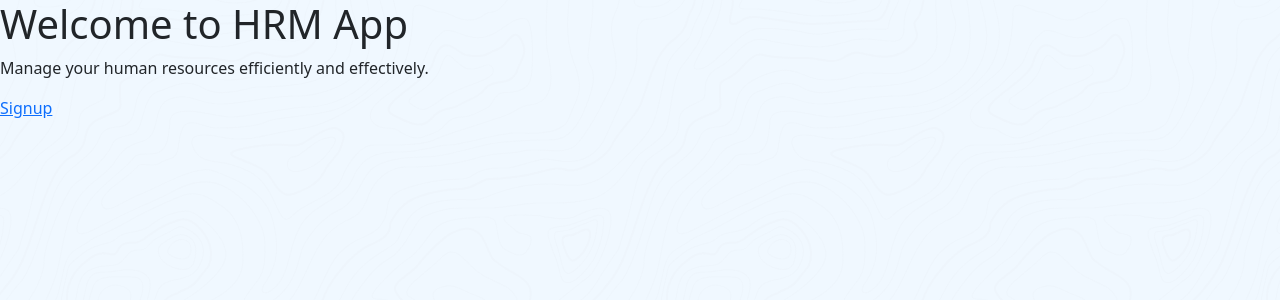
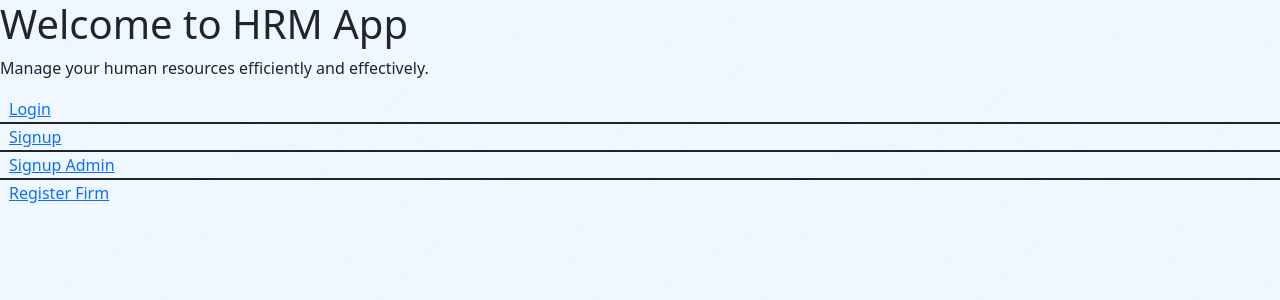
Before and after one commit to rboric/react-hrm-app, a React (Create React App) app: page / in a window 1280 px wide. Shown: the top 300 px of the page. Built offline with nearby package versions, Linux system fonts and the light colour scheme; no server answers.

Commit message:
Home page

```diff
--- a/src/pages/Home.js
+++ b/src/pages/Home.js
@@ -1,12 +1,33 @@
 import { Link } from "react-router-dom";
+import { Table } from "react-bootstrap";
 
 export default function Home() {
   return (
     <div className="home">
       <h1>Welcome to HRM App</h1>
       <p>Manage your human resources efficiently and effectively.</p>
-
-      <Link to="/login">Signup</Link>
+      <Table>
+        <tr>
+          <td>
+            <Link to="/login">Login</Link>
+          </td>
+        </tr>
+        <tr>
+          <td>
+            <Link to="/signup">Signup</Link>
+          </td>
+        </tr>
+        <tr>
+          <td>
+            <Link to="/signup-admin">Signup Admin</Link>
+          </td>
+        </tr>
+        <tr>
+          <td>
+            <Link to="/register-firm">Register Firm</Link>
+          </td>
+        </tr>
+      </Table>
     </div>
   );
 }
```
